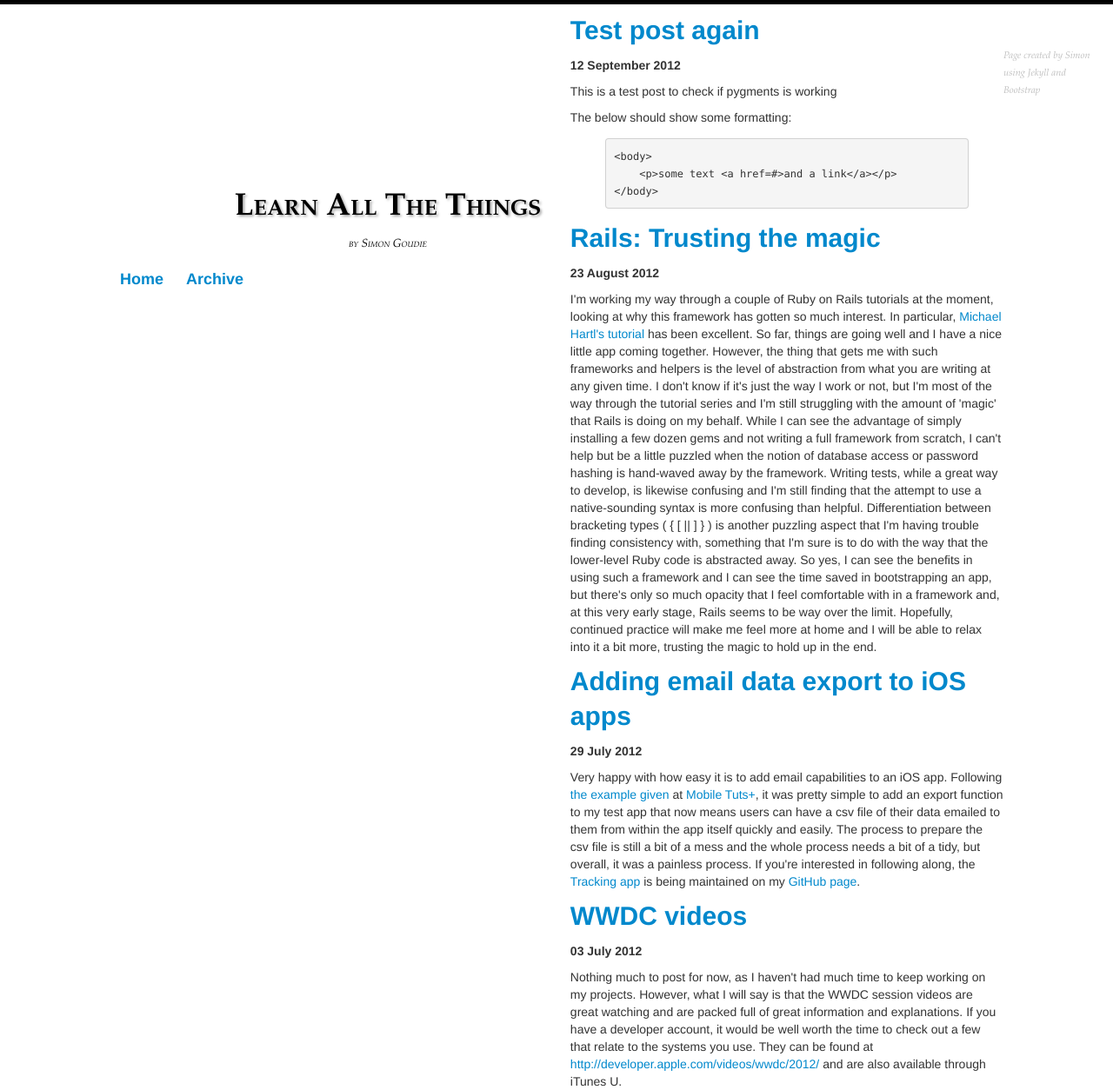
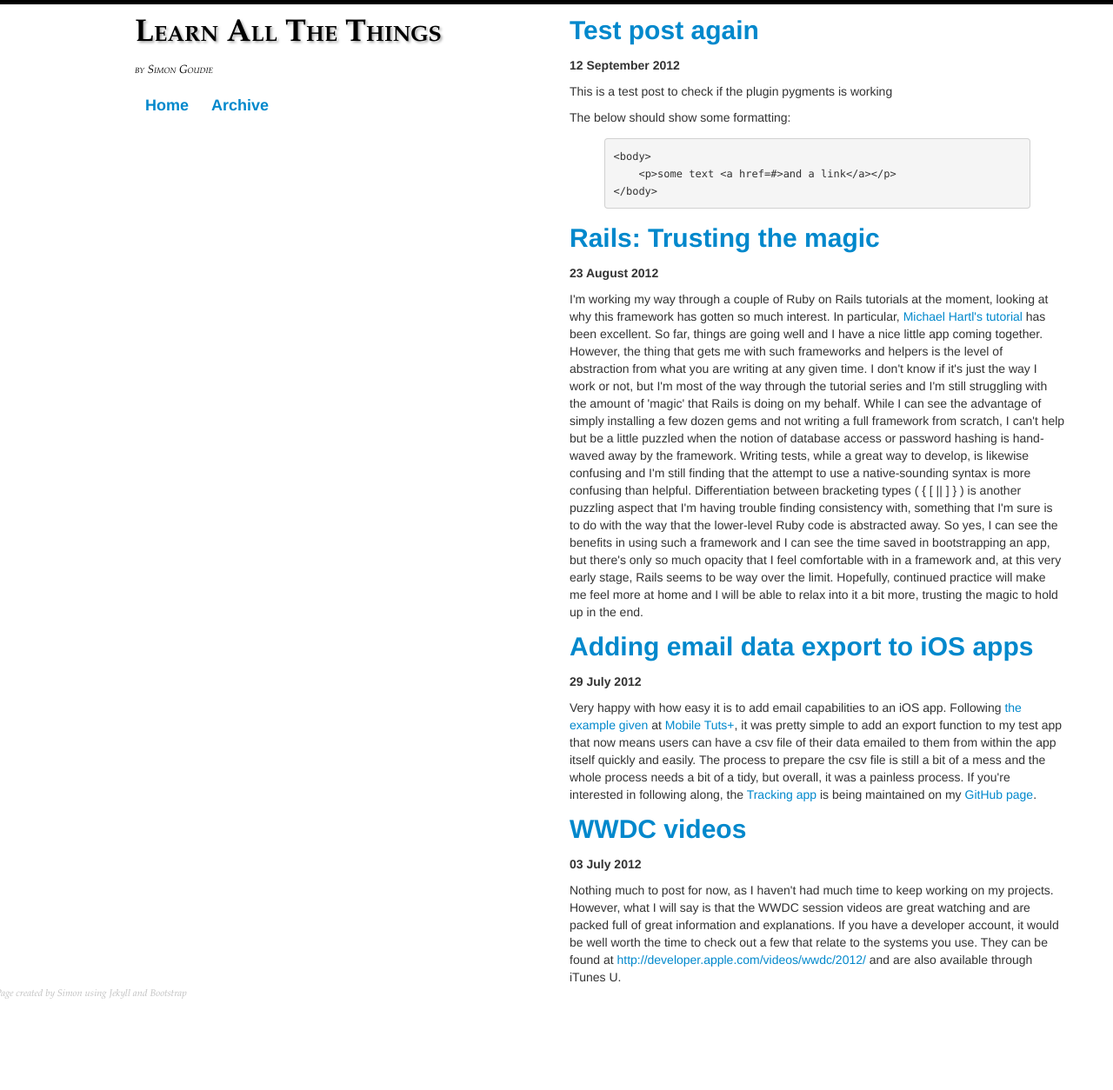
Before and after one commit to simongoudie/blog, a Jekyll site: the page built from index.html, in a window 1280 px wide and 1254 px high. Shown: the whole window at 87% size. Built offline with Jekyll 4.4.1, drawn with Linux system fonts in a browser that asks for light colours.

Commit message:
changes from pi

```diff
--- a/_config.yml
+++ b/_config.yml
@@ -5,7 +5,7 @@
 permalinks: pretty
 pygments: true
 
-exclude: deploy.sh
+exclude: deploy.sh deployloc.sh
 
 author:
   name: Simon Goudie
--- a/_includes/header.html
+++ b/_includes/header.html
@@ -1,4 +1,4 @@
-<div class="sidebar-nav-fixed">
+<div class="sidebar-nav">
     <div class="site-title">
         <h1>
             <span>
--- a/_layouts/base.html
+++ b/_layouts/base.html
@@ -6,14 +6,14 @@
         <meta http-equiv="content-type" content="text/html; charset=UTF-8" />
         <meta http-equiv="content-language" content="en"/>
         <meta name="viewport" content="width=device-width, initial-scale=1.0">
-        <link rel="stylesheet" href="/css/bootstrap.css" type="text/css" />
-        <link rel="stylesheet" href="/css/bootstrap-responsive.css" type="text/css" />
-        <link rel="stylesheet" href="/css/override.css" type="text/css" />
+        <link rel="stylesheet" href="/blog/css/bootstrap.css" type="text/css" />
+        <link rel="stylesheet" href="/blog/css/bootstrap-responsive.css" type="text/css" />
+        <link rel="stylesheet" href="/blog/css/override.css" type="text/css" />
         <script src="http://code.jquery.com/jquery-latest.js"></script>
-        <script src="js/bootstrap.min.js"></script>
+        <script src="/blog/js/bootstrap.min.js"></script>
     </head>
     <body>
-        <div class="container-fluid">
+        <div class="container">
             {{ content }}
         </div>
     </body>
--- a/_layouts/post.html
+++ b/_layouts/post.html
@@ -1,11 +1,11 @@
 ---
 layout: base
 ---
-    <div class="row-fluid">
-        <div class="span7 offset1">
+    <div class="row">
+        <div class="span3 offset1">
             {% include header.html %}
         </div>
-        <div class="span5 offset5">
+        <div class="span8">
             <div class="entry-content">
                 <a href="{{ page.url }}"><h2>{{ page.title }}</h2></a>
                 <h5><span>{{ page.date | date_to_long_string }}</span></h5>
--- a/_posts/2012-09-12-Test-post-again.md
+++ b/_posts/2012-09-12-Test-post-again.md
@@ -3,7 +3,7 @@
 title: Test post again
 ---
 
-This is a test post to check if pygments is working
+This is a test post to check if the plugin pygments is working
 
 The below should show some formatting:
 
--- a/index.html
+++ b/index.html
@@ -2,11 +2,11 @@
 layout: base
 title: Learn All The Things
 ---
-    <div class="row-fluid">
+    <div class="row">
         <div class="span4 offset1">
             {% include header.html %}
         </div>
-        <div class="span5 offset1">
+        <div class="span6 offset1">
         {% for post in site.posts limit:4 %}
             <div class="entry-content">
                 <h2 class="clear">
@@ -34,7 +34,7 @@
         </div> <!-- /.page-nav-bottom -->
         <div class="span1">
         </div>
-        <div class="row-fluid">
+        <div class="row">
             {% include footer.html %}
         </div>
     </div>
```
Also changed, not shown: 1 other file.
